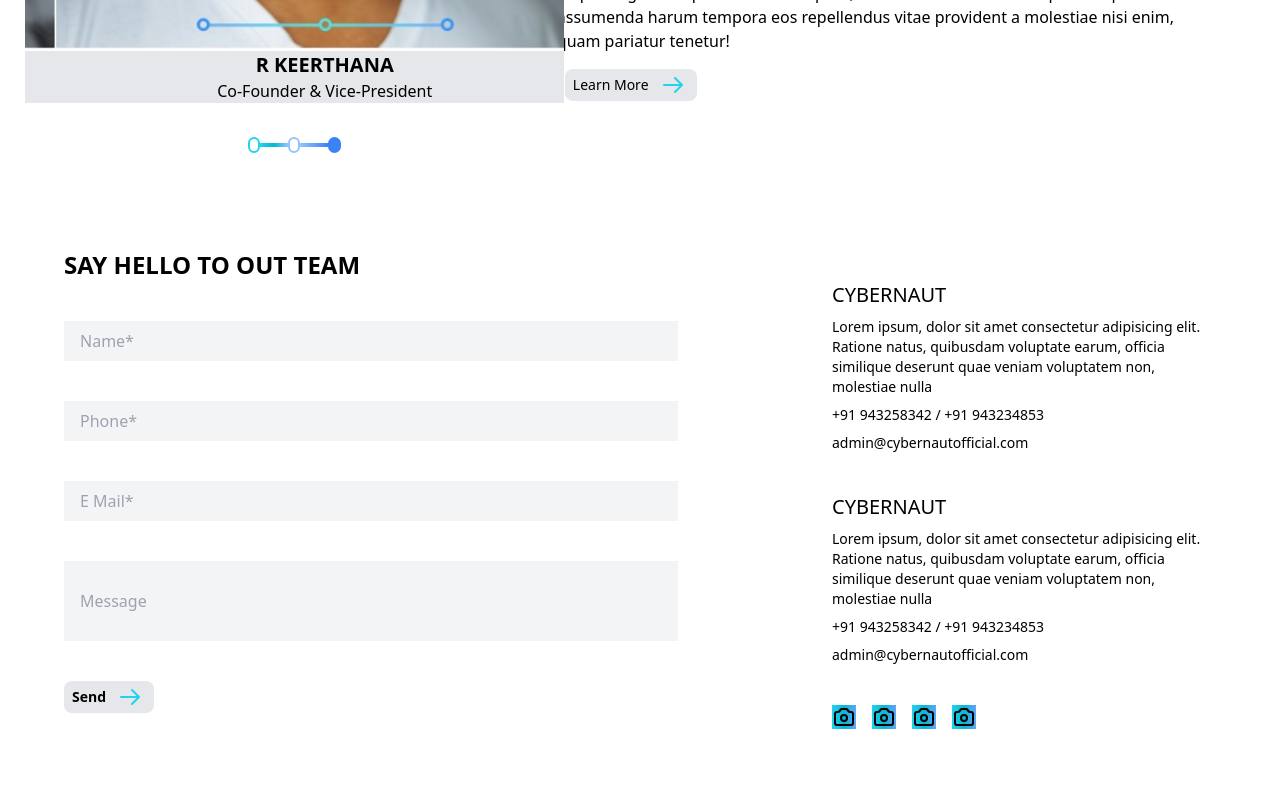
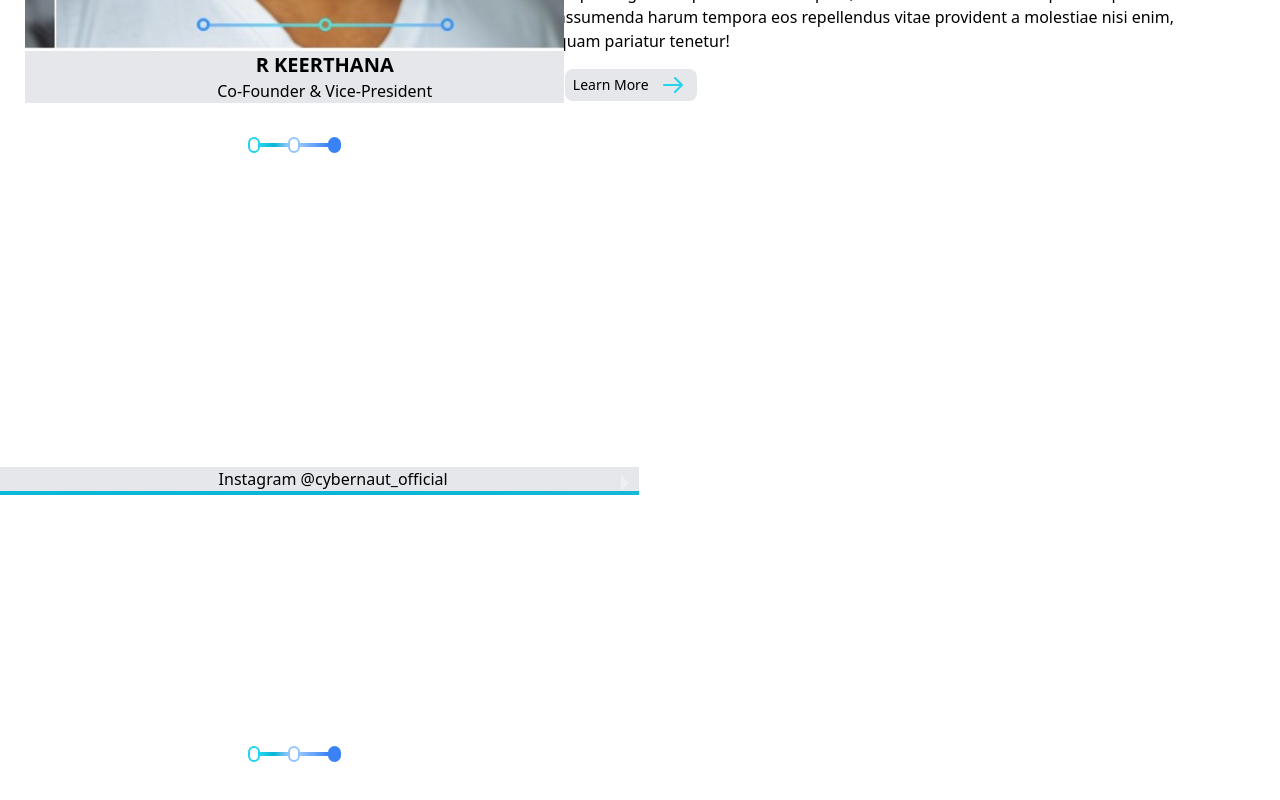
Before and after one commit to Gautham0718/Cybernaut-website, a Next.js app: page / in a window 1280 px wide. Shown: the part 3724-4524 px from the top of the page. Before the commit the page ends 4493 px from the top, so only its background shows below. Built offline with nearby package versions, Linux system fonts and the light colour scheme.

Commit message:
Update Contact.tsx

```diff
--- a/components/Contact.tsx
+++ b/components/Contact.tsx
@@ -2,21 +2,43 @@ import { CameraIcon } from "@heroicons/react/outline";
 import React from "react";
 import { MessageDataType } from "../types";
 import ViewCourseButton from "./ViewCourseButton";
+import { Carousel } from "react-responsive-carousel";
+import "react-responsive-carousel/lib/styles/carousel.css";
+import { CarouselProps } from "../data/CarouselProps";
+
 
 interface Props {
   submitDataFN: (data: MessageDataType) => void;
 }
 
-const Contact: React.FC<Props> = ({ submitDataFN }) => {
+const Contacts: React.FC<Props> = ({ submitDataFN }) => {
   const [MessageData, setMessageData] = React.useState<MessageDataType>({
     email: "",
     name: "",
     phone: "",
     message: "",
   });
+    const [selectedSlide, setSelectedSlide] = React.useState<number>(0);
   return (
     <div className="flex flex-col items-center md:items-start justify-center w-full md:w-[90%] mb-10">
-      <p className="text-2xl font-bold">SAY HELLO TO OUT TEAM</p>
+      <div className="flex flex-col items-center justify-center w-[10%] md:w-[40%]">
+
+        <Carousel
+          onChange={(e) => {
+            setSelectedSlide(e);
+          }}
+          {...(CarouselProps as any)}
+        >
+          <div className=" flex flex-col items-center justify-center lg:h-[83%]  ">
+
+          <div className="bg-gray-200 flex flex-col w-full items-center justify-between">
+          <h1>LET'S GET IN TOUCH</h1>
+          </div>
+        </div>
+        <div className="flex flex-col items-center justify-center lg:h-[83%] ">
+
+          <div className="bg-gray-200  flex flex-col w-full items-center justify-between">
+          <p className="text-2xl font-bold">SAY HELLO TO OUT TEAM</p>
       <div className="flex flex-col md:flex-row items-center justify-center">
         <form
           onSubmit={(e) => {
@@ -108,8 +130,50 @@ const Contact: React.FC<Props> = ({ submitDataFN }) => {
           </div>
         </div>
       </div>
+          </div>
+        </div>
+        <div className="flex flex-col items-center justify-center lg:h-[83%] ">
+
+          <div className="bg-gray-200  flex flex-col w-full items-center justify-between">
+          <p>Instagram @cybernaut_official</p>
+          <div className="flex w-[750%] h-1 bg-gradient-to-r from-cyan-400 via-cyan-500 to-blue-300"></div>
+          </div>
+        </div>
+        </Carousel>
+
+        <div className="py-10 w-[20%] h-6 flex items-center justify-between">
+          <div
+            className={
+              selectedSlide === 0
+                ? "w-7 h-4 rounded-full border-2 border-cyan-400 bg-blue-500  ease-linear duration-500"
+                : "w-7 h-4 rounded-full border-2 border-cyan-400"
+            }
+          ></div>
+          <div className="flex w-[90%] h-1 bg-gradient-to-r from-cyan-400 via-cyan-500 to-blue-300"></div>
+          <div
+            className={
+              selectedSlide === 1
+                ? "w-7 h-4 rounded-full border-2 border-blue-300 bg-blue-500  ease-linear duration-500"
+                : "w-7 h-4 rounded-full border-2 border-blue-300"
+            }
+          ></div>
+          <div className="flex w-[90%] h-1 bg-gradient-to-r from-blue-300 to-blue-500"></div>
+          <div
+            className={
+              selectedSlide === 2
+                ? "w-7 h-4 rounded-full border-2 border-blue-500 bg-blue-500  ease-linear duration-500"
+                : "w-7 h-4 rounded-full border-2 border-blue-500"
+            }
+          ></div>
+        </div>
+
+
+
+
+        </div>
+
     </div>
   );
 };
 
-export default Contact;
+export default Contacts;
```
